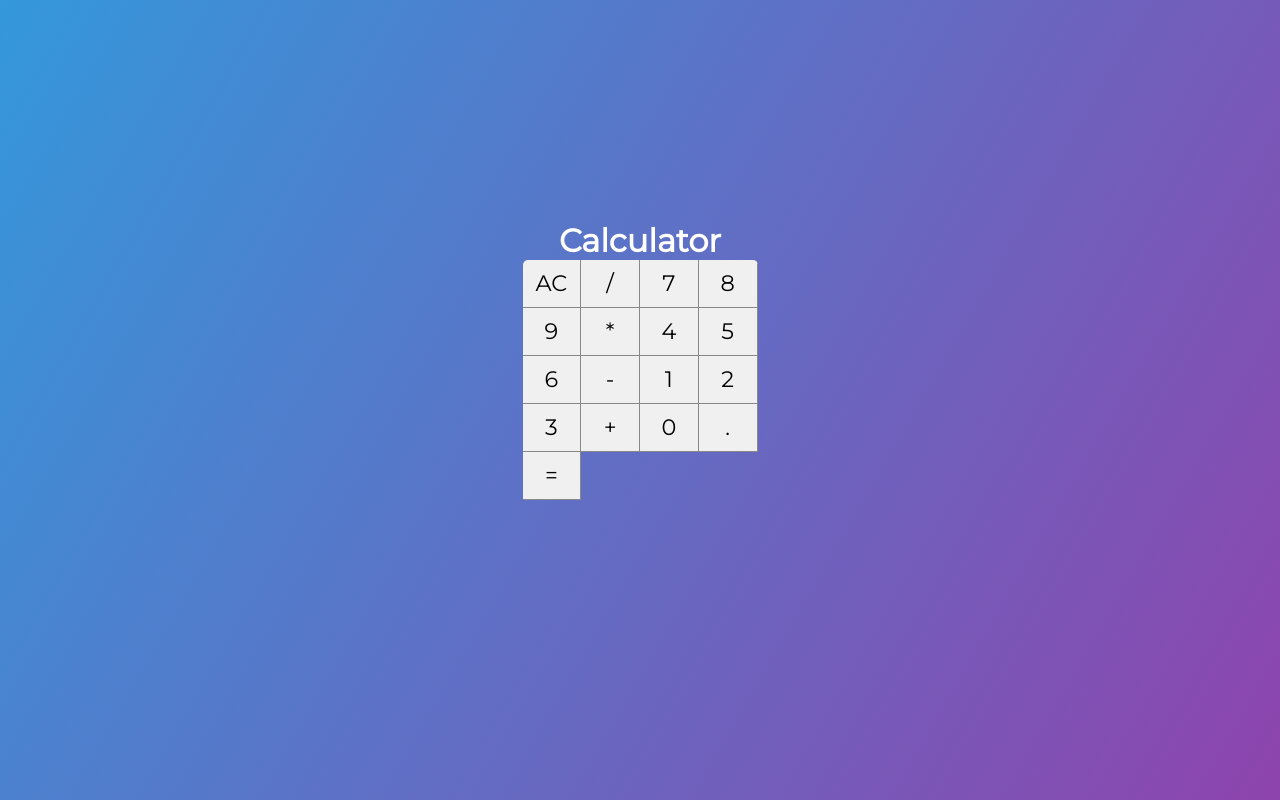
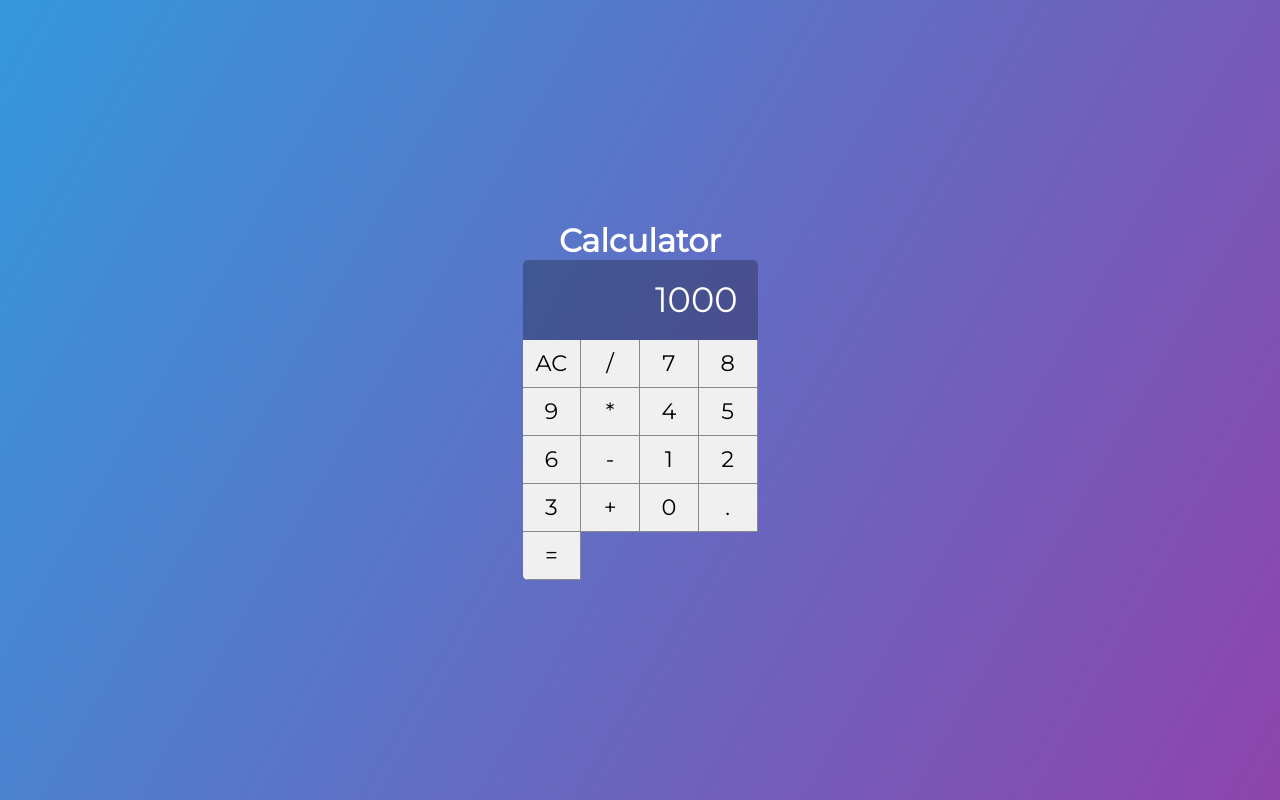
Before and after one commit to silvaadriel/react-calculator, a React (Create React App) app: page / in a window 1280 px wide. Built offline with nearby package versions, Linux system fonts and the light colour scheme.

Commit message:
display component created

```diff
--- a/src/components/Calculator/index.js
+++ b/src/components/Calculator/index.js
@@ -1,5 +1,6 @@
 import React, { Component } from 'react';
 import Button from '../Button';
+import Display from '../Display';
 
 import './styles.sass';
 
@@ -7,6 +8,7 @@
   render() {
     return (
       <div className="calculator">
+        <Display value={1000} />
         <Button btnLabel="AC" />
         <Button btnLabel="/" />
         <Button btnLabel="7" />
--- a/src/components/Calculator/styles.sass
+++ b/src/components/Calculator/styles.sass
@@ -5,4 +5,4 @@
   overflow: hidden
   display: grid
   grid-template-columns: repeat(4, 25%)
-  grid-template-rows: repeat(5, 48px)
+  grid-template-rows: 1fr repeat(5, 48px)
--- /dev/null
+++ b/src/components/Display/index.js
@@ -0,0 +1,7 @@
+import React from 'react';
+
+import './styles.sass';
+
+const Display = props => <div className="display">{props.value}</div>;
+
+export default Display;
--- /dev/null
+++ b/src/components/Display/styles.sass
@@ -0,0 +1,9 @@
+.display
+  grid-column: span 4
+  background-color: #0004
+  display: flex
+  justify-content: flex-end
+  align-items: center
+  padding: 20px
+  font-size: 2.2em
+  overflow: hidden
```
